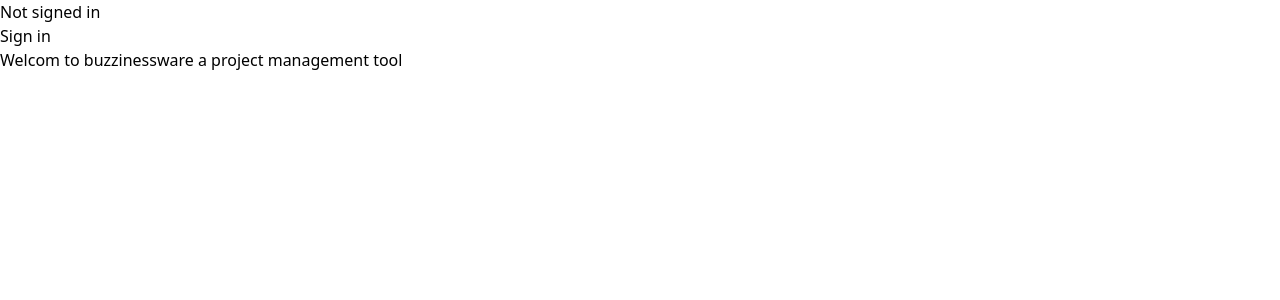
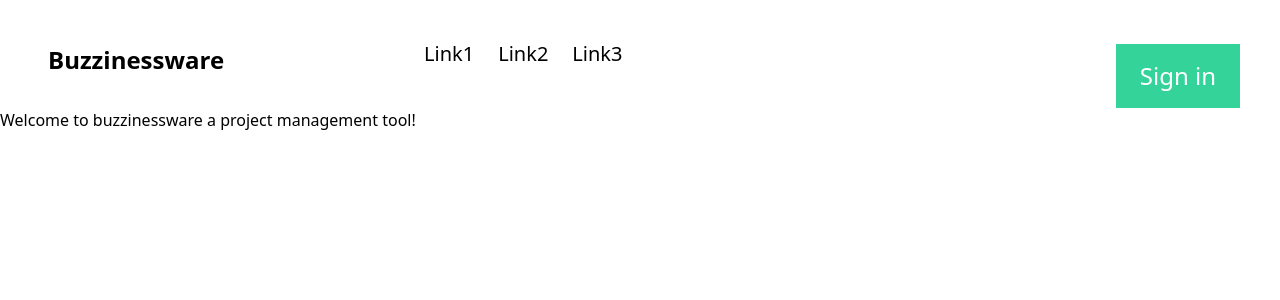
Before and after one commit to naqvisyeda/buzzinessware, a Next.js app: page / in a window 1280 px wide. Shown: the top 300 px of the page. Built offline with nearby package versions, Linux system fonts and the light colour scheme; no server answers.

Commit message:
header design
header is designed

```diff
--- a/components/Header.js
+++ b/components/Header.js
@@ -3,22 +3,44 @@
 function Header() {
   const [session, loading] = useSession();
   return (
-    <div>
-      {/**logo */}
+    <div className="flex items-center justify-between px-10">
+      {/**logo*/}
+
+      <div>
+        <h2 className="text-2xl font-extrabold text-black mt-3 ml-2 cursor-pointer">
+          Buzzinessware
+        </h2>
+      </div>
+
       {/**menu */}
-      {/**login button */}
-      {!session && (
-        <>
-          Not signed in <br />
-          <button onClick={() => signIn()}>Sign in</button>
-        </>
-      )}
-      {session && (
-        <>
-          Signed in as {session.user.email} <br />
-          <button onClick={() => signOut()}>Sign out</button>
-        </>
-      )}
+
+      <div className="flex-grow ml-10 ">
+        <nav className="flex space-x-6 items-end ml-40">
+          <a className="text-xl font-small" href="/link1">
+            Link1
+          </a>
+
+          <a className="text-xl font-small" href="/link2">
+            Link2
+          </a>
+
+          <a className="text-xl font-small" href="/link3">
+            Link3
+          </a>
+        </nav>
+      </div>
+      {/**Right menu */}
+      <div>
+        {!session && (
+          <button
+            className="bg-green-400 border-0 hover:bg-green-500 hover:text-white px-6 py-4 text-2xl text-white mt-11"
+            onClick={() => signIn()}
+          >
+            Sign in
+          </button>
+        )}
+        {session && <button onClick={() => signOut()}>Sign out</button>}
+      </div>
     </div>
   );
 }
--- a/pages/index.js
+++ b/pages/index.js
@@ -14,7 +14,7 @@
       <Header />
 
       <main>
-        <h2>Welcom to buzzinessware a project management tool</h2>
+        <h2>Welcome to buzzinessware a project management tool!</h2>
       </main>
     </div>
   );
```
Also changed, not shown: 1 other file (tests, documents, lock files or other folders).
